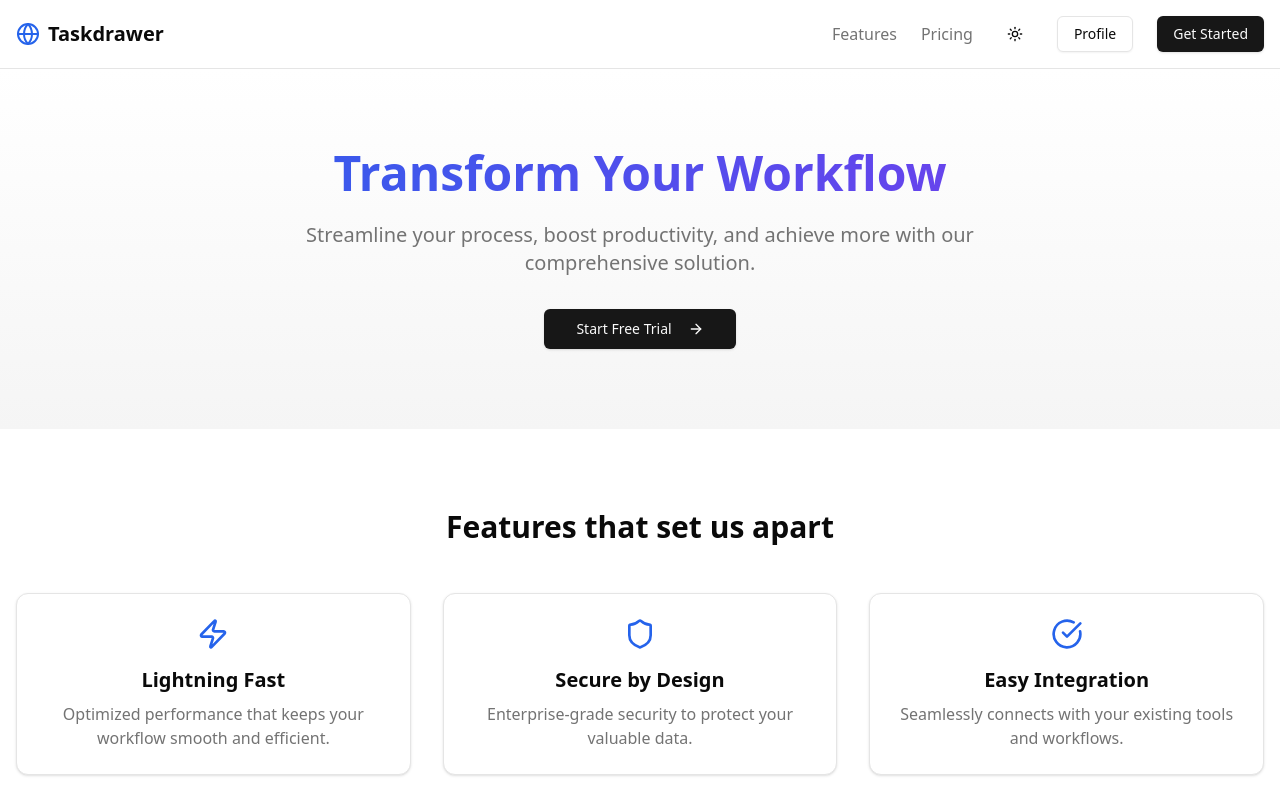
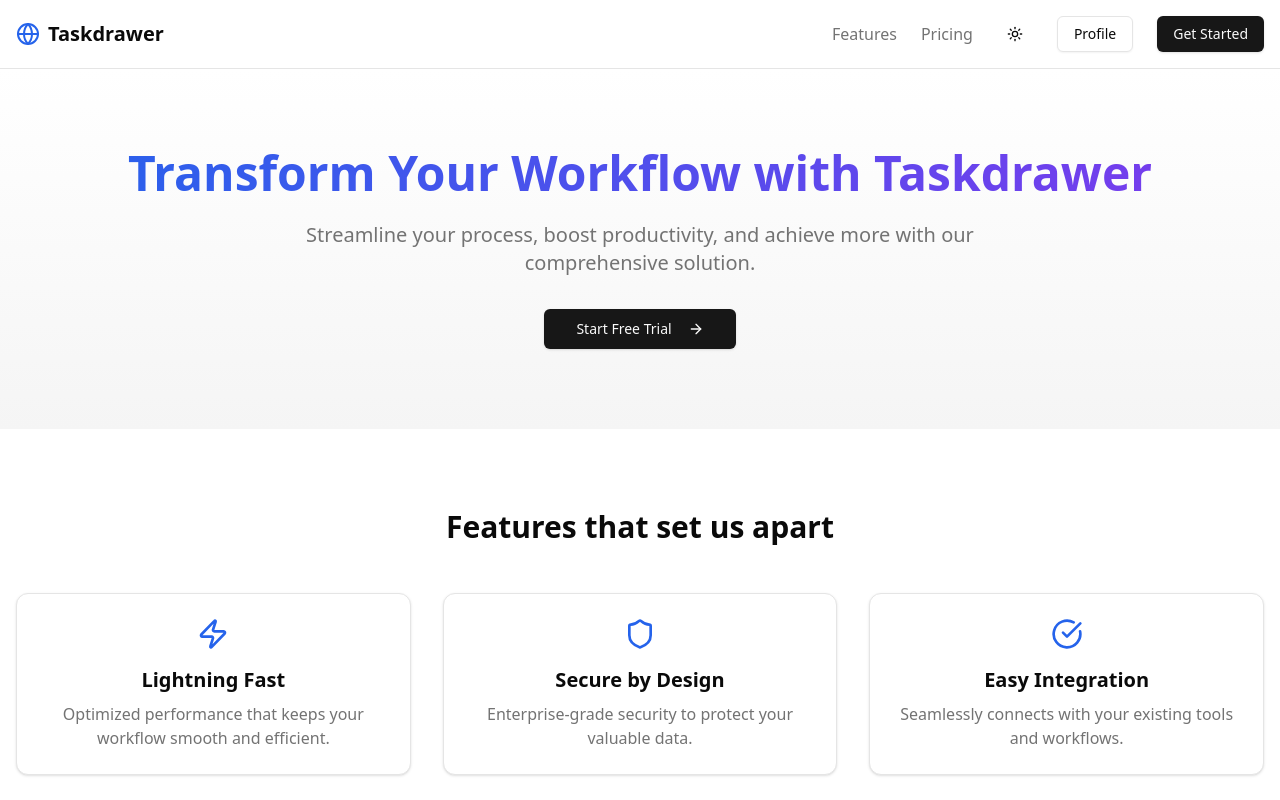
Before and after one commit to abhrajit2004/Taskdrawer, a Next.js app: page / in a window 1280 px wide. Shown: the top 800 px of the page. Built offline with nearby package versions, Linux system fonts and the light colour scheme.

Commit message:
final fixing

```diff
--- a/app/login/page.tsx
+++ b/app/login/page.tsx
@@ -24,7 +24,7 @@ export default function LoginPage() {
       </div>
       <div className="relative hidden bg-muted lg:block">
         <img
-          src="/LoginImage.jpg"
+          src="./LoginImage.jpg"
           alt="Image"
           className="absolute inset-0 h-full w-full object-cover dark:brightness-[0.6] dark:grayscale"
         />
--- a/app/page.tsx
+++ b/app/page.tsx
@@ -11,7 +11,7 @@ export default function Home() {
 
   return (
     <main className="min-h-screen bg-white">
-      <Navigation />
+       <Navigation />
       <Hero />
       <Features />
       <CTA />
--- a/components/Hero.tsx
+++ b/components/Hero.tsx
@@ -21,7 +21,7 @@ export default function Hero() {
     <section className="py-20 bg-gradient-to-b from-background to-muted">
       <div className="container mx-auto px-4 text-center">
         <h1 className="text-5xl font-bold mb-6 bg-clip-text text-transparent bg-gradient-to-r from-blue-600 to-violet-600 dark:from-blue-400 dark:to-violet-400">
-          Transform Your Workflow
+          Transform Your Workflow with Taskdrawer
         </h1>
         <p className="text-xl text-muted-foreground mb-8 max-w-2xl mx-auto">
           Streamline your process, boost productivity, and achieve more with our comprehensive solution.
--- a/components/Navigation.tsx
+++ b/components/Navigation.tsx
@@ -2,10 +2,10 @@
 import Link from "next/link"
 import { Button } from "@/components/ui/button"
 import { Globe } from "lucide-react"
-import { ThemeToggle } from "@/components/theme-toggle"
 import { useRouter } from "next/navigation";
 import { DropdownMenuDemo } from "./Userdropdown";
 import { useRef, useEffect } from "react";
+import { ThemeToggle } from "./theme-toggle";
 
 
 export default function Navigation() {
@@ -64,6 +64,7 @@ export default function Navigation() {
             Pricing
           </Link>
           <ThemeToggle />
+
           <DropdownMenuDemo />
 
 
```
